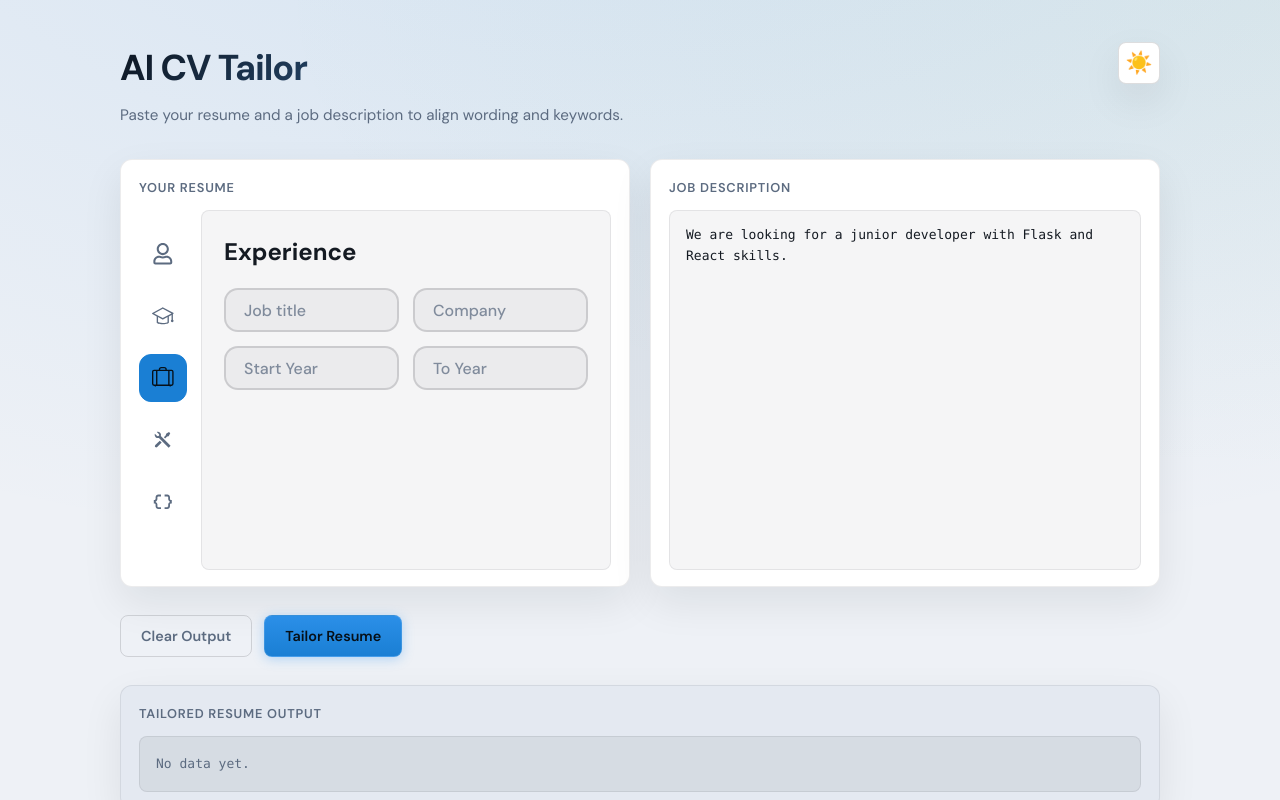
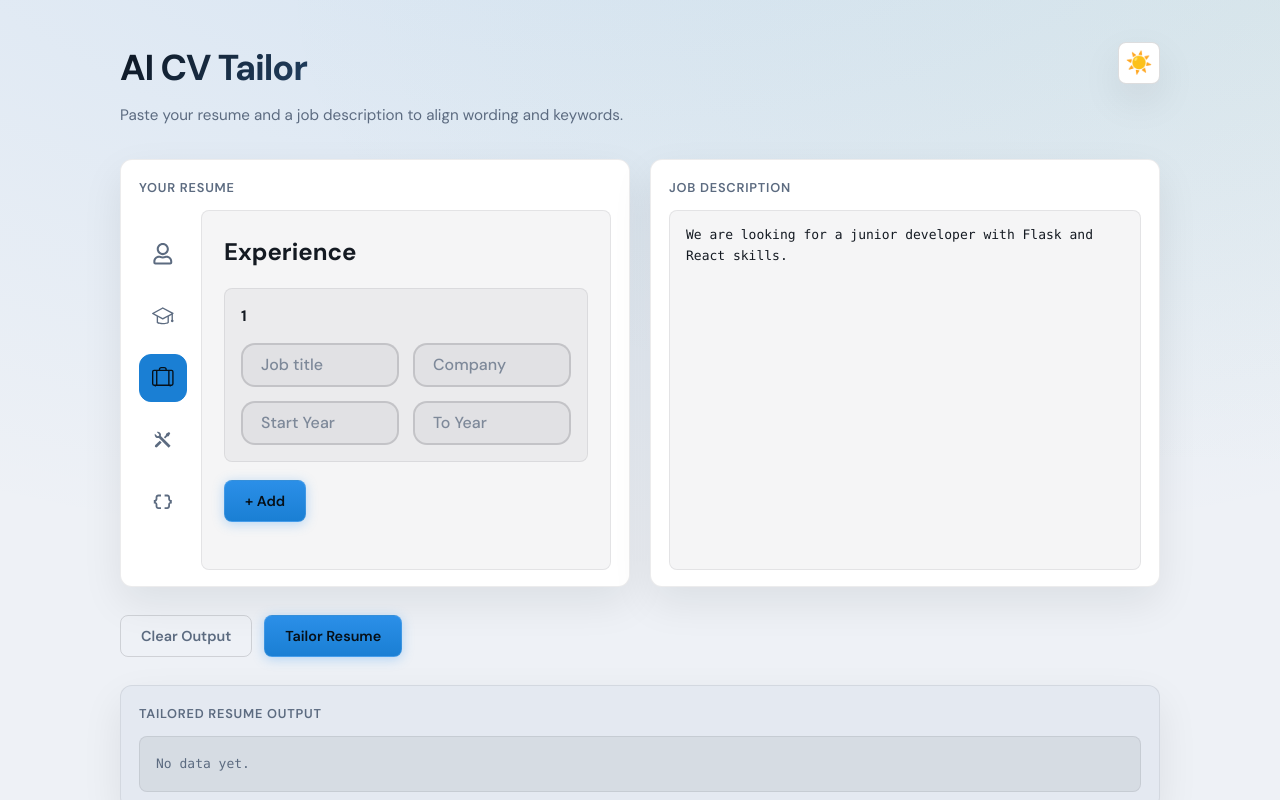
Before and after one commit to to3aunglynn/cv_ai, a React (Vite) app: page / in a window 1280 px wide. Both pictures are taken after a click on the button 163 px from the left and 378 px from the top of the page. Shown: the top 800 px of the page. Built offline with nearby package versions, Linux system fonts and the light colour scheme.

Commit message:
Add multiple experience input form

```diff
--- a/src/App.jsx
+++ b/src/App.jsx
@@ -17,10 +17,14 @@ const emptyResumeData = {
       endYear: "",
     },
   ],
-  jobTitle: "",
-  company: "",
-  experienceStartYear: "",
-  experienceEndYear: "",
+  experience: [
+    {
+      jobTitle: "",
+      company: "",
+      startYear: "",
+      endYear: "",
+    },
+  ],
   skills: [],
 };
 
--- a/src/components/DownloadCvModal.jsx
+++ b/src/components/DownloadCvModal.jsx
@@ -55,9 +55,6 @@ const DownloadCvModal = ({ isOpen, onClose, result, resumeData }) => {
 
               <section className="cv-modal__section">
                 <h3>Education</h3>
-                {/* <p>{resumeData.degree || "Not provided"}</p>
-                <p>{resumeData.university || ""}</p>
-                <p>{resumeData.educationYear || ""}</p> */}
                 {resumeData.education?.length > 0 ? (
                   resumeData.education.map((edu, index) => (
                     <div key={index} className="cv-modal__education-item">
@@ -81,12 +78,26 @@ const DownloadCvModal = ({ isOpen, onClose, result, resumeData }) => {
 
               <section className="cv-modal__section">
                 <h3>Experience</h3>
-                <p>{resumeData.jobTitle || "Not provided"}</p>
-                <p>{resumeData.company || ""}</p>
-                <p>
-                  {resumeData.experienceStartYear || ""} -{" "}
-                  {resumeData.experienceEndYear || ""}
-                </p>
+                {resumeData.experience?.length > 0 ? (
+                  resumeData.experience.map((exp, index) => (
+                    <div key={index} className="cv-modal__experience-item">
+                      <p>
+                        <strong>Job Title:</strong>{" "}
+                        {exp.jobTitle || "Not provided"}
+                      </p>
+                      <p>
+                        <strong>Company:</strong>{" "}
+                        {exp.company || "Not provided"}
+                      </p>
+                      <p>
+                        <strong>Years:</strong> {exp.startYear || ""} -{" "}
+                        {exp.endYear || ""}
+                      </p>
+                    </div>
+                  ))
+                ) : (
+                  <p>No experience details provided.</p>
+                )}
               </section>
 
               <section className="cv-modal__section">
--- /dev/null
+++ b/src/components/ExperienceInput.jsx
@@ -0,0 +1,107 @@
+import React from "react";
+import { IoIosClose } from "react-icons/io";
+
+const ExperienceInput = ({ experience, setExperience }) => {
+  const handleExperienceChange = (index, e) => {
+    const { name, value } = e.target;
+
+    const experienceDetail = experience[index];
+
+    const updatedExperienceDetail = {
+      ...experienceDetail,
+      [name]: value,
+    };
+
+    const updatedExperience = experience.map((item, i) =>
+      i === index ? updatedExperienceDetail : item,
+    );
+
+    setExperience(updatedExperience);
+  };
+
+  const addExperience = () => {
+    setExperience([
+      ...experience,
+      {
+        jobTitle: "",
+        company: "",
+        startYear: "",
+        endYear: "",
+      },
+    ]);
+  };
+
+  const removeExperience = (indexToRemove) => {
+    const updatedExperience = experience.filter((experienceItem, index) => {
+      return index !== indexToRemove;
+    });
+
+    setExperience(updatedExperience);
+  };
+
+  return (
+    <div className="resume-list-form">
+      {experience.map((item, index) => (
+        <div className="resume-list-form__item" key={index}>
+          <div className="resume-list-form__header">
+            <h3>{index + 1}</h3>
+
+            {experience.length > 1 && (
+              <button
+                type="button"
+                className="resume-list-form__remove"
+                onClick={() => removeExperience(index)}
+              >
+                <IoIosClose size={40} />
+              </button>
+            )}
+          </div>
+
+          <div className="resume-form-grid">
+            <input
+              className="resume-builder__input"
+              name="jobTitle"
+              value={item.jobTitle}
+              onChange={(e) => handleExperienceChange(index, e)}
+              placeholder="Job title"
+            />
+
+            <input
+              className="resume-builder__input"
+              name="company"
+              value={item.company}
+              onChange={(e) => handleExperienceChange(index, e)}
+              placeholder="Company"
+            />
+
+            <input
+              className="resume-builder__input"
+              name="startYear"
+              value={item.startYear}
+              onChange={(e) => handleExperienceChange(index, e)}
+              placeholder="Start Year"
+            />
+
+            <input
+              className="resume-builder__input"
+              name="endYear"
+              value={item.endYear}
+              onChange={(e) => handleExperienceChange(index, e)}
+              placeholder="To Year"
+            />
+          </div>
+        </div>
+      ))}
+
+      <button
+        type="button"
+        className="cv-btn cv-btn--primary resume-list-form__add"
+        onClick={addExperience}
+      >
+        + Add
+      </button>
+    </div>
+  );
+};
+
+export default ExperienceInput;
--- a/src/components/ResumeTabContent.jsx
+++ b/src/components/ResumeTabContent.jsx
@@ -1,6 +1,7 @@
 import React from "react";
 import SkillsInput from "./SkillsInput";
 import EducationInput from "./EducationInput";
+import ExperienceInput from "./ExperienceInput";
 
 const ResumeTabContent = ({ item, cv, setCv, resumeData, setResumeData }) => {
   const handleChange = (e) => {
@@ -15,7 +16,7 @@ const ResumeTabContent = ({ item, cv, setCv, resumeData, setResumeData }) => {
     <div className="resume-tab-content__panel__body">
       <h2 className="resume-tab-content__panel__title">{item.title}</h2>
 
-      {item.title === "Personal" && (
+      {item.id === 1 && (
         <div className="resume-form">
           <input
             className="resume-builder__input resume-builder-input-spacing"
@@ -48,7 +49,7 @@ const ResumeTabContent = ({ item, cv, setCv, resumeData, setResumeData }) => {
         </div>
       )}
 
-      {item.title === "Education" && (
+      {item.id === 2 && (
         <EducationInput
           education={resumeData.education}
           setEducation={(updatedEducation) =>
@@ -58,72 +59,21 @@ const ResumeTabContent = ({ item, cv, setCv, resumeData, setResumeData }) => {
             })
           }
         />
-        /* <div className="resume-form-grid">
-          <input
-            className="resume-builder__input"
-            name="degree"
-            value={resumeData.degree}
-            onChange={handleChange}
-            placeholder="Degree / Course"
-          />
-          <input
-            className="resume-builder__input"
-            name="university"
-            value={resumeData.university}
-            onChange={handleChange}
-            placeholder="University"
-          />
-          <input
-            className="resume-builder__input"
-            name="educationStartYear"
-            value={resumeData.educationStartYear}
-            onChange={handleChange}
-            placeholder="Start Year"
-          />
-          <input
-            className="resume-builder__input"
-            name="educationEndYear"
-            value={resumeData.educationEndYear}
-            onChange={handleChange}
-            placeholder="To Year"
-          />
-        </div> */
       )}
 
-      {item.title === "Experience" && (
-        <div className="resume-form-grid">
-          <input
-            className="resume-builder__input"
-            name="jobTitle"
-            value={resumeData.jobTitle}
-            onChange={handleChange}
-            placeholder="Job title"
-          />
-          <input
-            className="resume-builder__input"
-            name="company"
-            value={resumeData.company}
-            onChange={handleChange}
-            placeholder="Company"
-          />
-          <input
-            className="resume-builder__input"
-            name="experienceStartYear"
-            value={resumeData.experienceStartYear}
-            onChange={handleChange}
-            placeholder="Start Year"
-          />
-          <input
-            className="resume-builder__input"
-            name="experienceEndYear"
-            value={resumeData.experienceEndYear}
-            onChange={handleChange}
-            placeholder="To Year"
-          />
-        </div>
+      {item.id === 3 && (
+        <ExperienceInput
+          experience={resumeData.experience}
+          setExperience={(updatedExperience) =>
+            setResumeData({
+              ...resumeData,
+              experience: updatedExperience,
+            })
+          }
+        />
       )}
 
-      {item.title === "Skills" && (
+      {item.id === 4 && (
         <SkillsInput
           skills={resumeData.skills}
           setSkills={(updatedSkills) =>
@@ -135,7 +85,7 @@ const ResumeTabContent = ({ item, cv, setCv, resumeData, setResumeData }) => {
         />
       )}
 
-      {item.title === "Data" && (
+      {item.id === 5 && (
         <div className="resume-form-grid">
           <textarea
             className="cv-textarea"
--- a/src/components/ResumeTabs.jsx
+++ b/src/components/ResumeTabs.jsx
@@ -12,7 +12,7 @@ const processTabs = [
   { id: 2, title: "Education", icon: SlGraduation },
   { id: 3, title: "Experience", icon: BsSuitcaseLg },
   { id: 4, title: "Skills", icon: RiToolsFill },
-  { id: 5, title: "Data", icon: MdDataObject },
+  { id: 5, title: "Describe yourself", icon: MdDataObject },
 ];
 
 const ResumeTabs = ({ cv, setCv, resumeData, setResumeData }) => {
```
